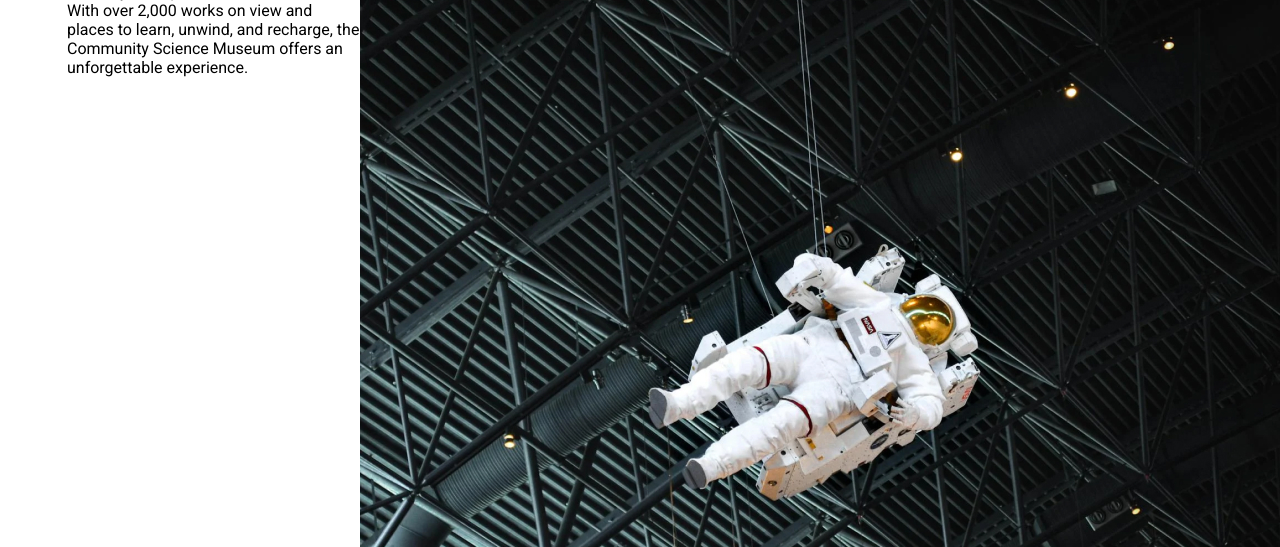
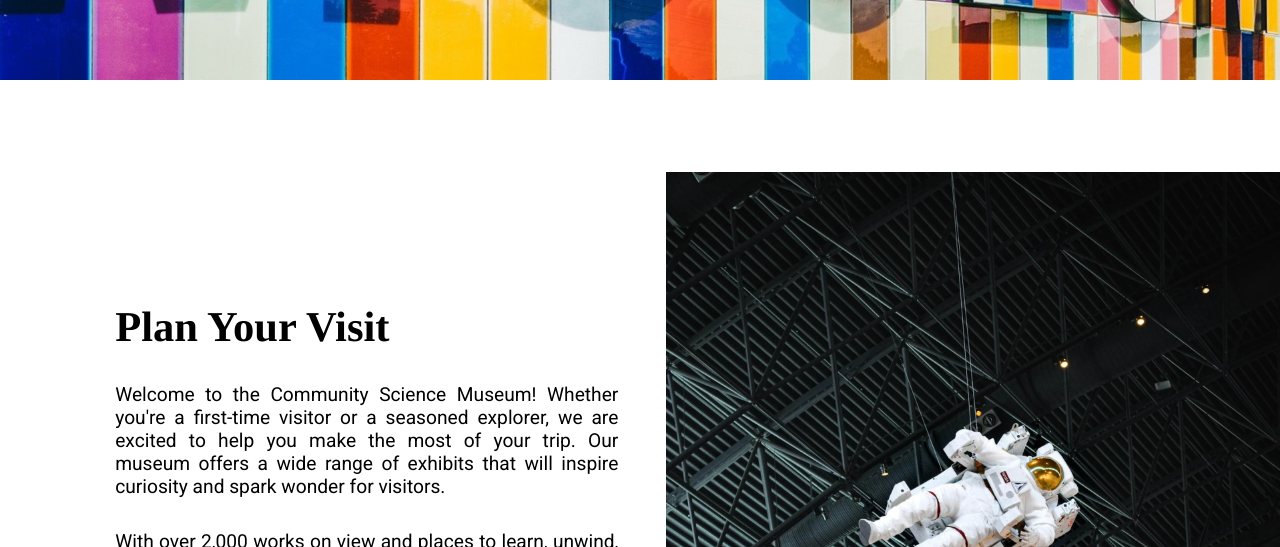
Before and after one commit to Nirush4/semesterproject-1, a plain HTML site: page visit.html in a window 1280 px wide. Shown: the part 713-1260 px from the top of the page. Drawn offline with Linux system fonts and the light colour scheme.

Commit message:
feat/visit-section-1

```diff
--- a/css/visit.css
+++ b/css/visit.css
@@ -429,7 +429,7 @@ header {
 /*imp! SECTION-HERO */
 
 .breadcrumb {
-    /* margin-top: 13.5rem; */
+    margin-top: 13.5rem;
     padding: 0.5rem 9%;
 }
 
@@ -461,16 +461,48 @@ header {
 .section-1-visit {
     display: flex;
     flex: 1 1 100%;
+    gap: 3rem;
+    padding-top: 5.5rem;
 }
 
 .section-1-visit-left {
     display: flex;
     flex: 1 1 50%;
+    flex-direction: column;
+    justify-content: center;
+    align-items: flex-start;
+    padding-left: 9%;
+
+    h1 {
+        font-family: 'Judson', Times, serif;
+        font-size: 1.4rem;
+        font-size: clamp(1.4rem, 0.9799999999999999rem + 2.1vw, 3.5rem);
+        color: #000000;
+    }
+
+    p {
+        font-size: 1.2rem;
+        font-size: 400;
+        text-align: justify;
+        padding-top: 2rem;
+        color: #000000;
+    }
 }
 
 .section-1-visit-right {
     display: flex;
     flex: 1 1 50%;
+}
+
+.section-1-visit-img-div {
+    width: 100%;
+    height: auto;
+
+    img {
+        width: 100%;
+        height: auto;
+        object-fit: cover;
+    }
 }
 
 /*imp! FOOTER */
--- a/visit.html
+++ b/visit.html
@@ -110,8 +110,8 @@
                     we are excited to
                     help you make the most of your trip. Our museum offers a wide range of exhibits that will inspire
                     curiosity and spark
-                    wonder for visitors.
-
+                    wonder for visitors.</p>
+                <p>
                     With over 2,000 works on view and places to learn, unwind, and recharge, the Community Science
                     Museum offers an
                     unforgettable experience.</p>
```
